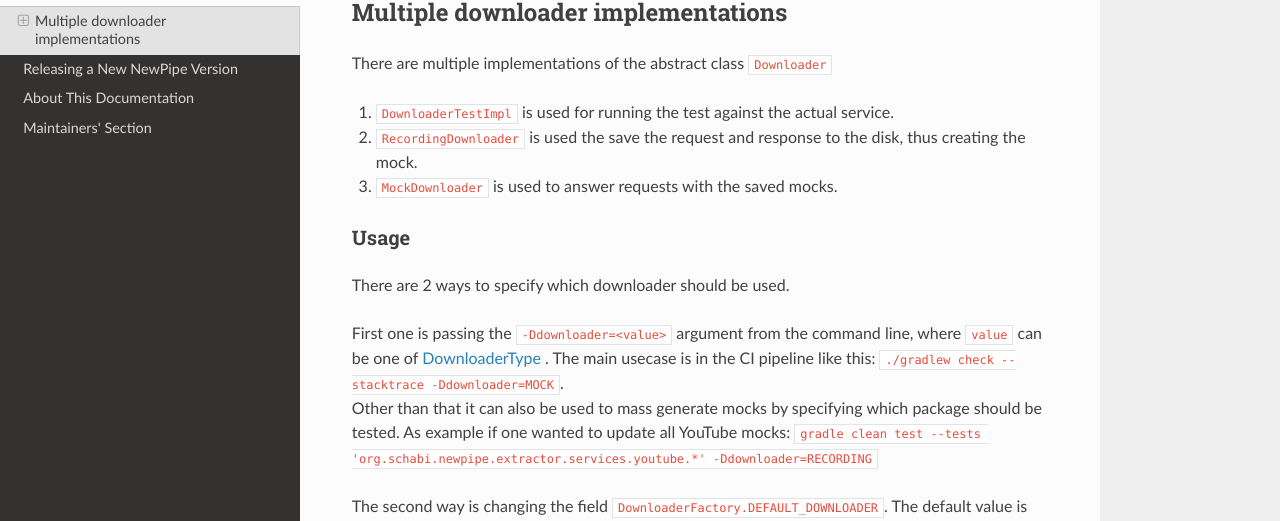
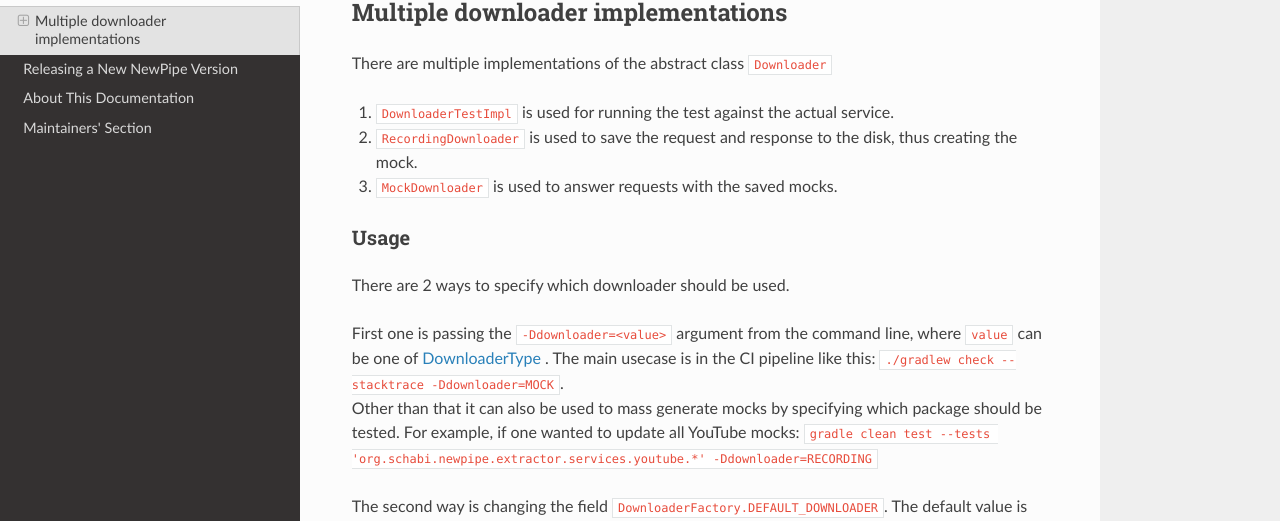
Before and after one commit to TeamNewPipe/documentation, an MkDocs documentation site: the page built from docs/05_Mock_tests.md, in a window 1280 px wide and 900 px high. Shown: the part 308-829 px from the top of the window. Built offline with MkDocs 1.6.1, drawn with Linux system fonts in a browser that asks for light colours; nearby versions of some CDN libraries; library files that are not in the unit come from our copies.

Commit message:
Apply suggestions from code review
Co-authored-by: opusforlife2 <53176348+opusforlife2@users.noreply.github.com>

```diff
--- a/docs/05_Mock_tests.md
+++ b/docs/05_Mock_tests.md
@@ -10,7 +10,7 @@ These can then be used in CI to reliably test changes made to the Extractor and
 There are multiple implementations of the abstract class `Downloader`
 
 1. `DownloaderTestImpl` is used for running the test against the actual service.
-2. `RecordingDownloader` is used the save the request and response to the disk, thus creating the mock.
+2. `RecordingDownloader` is used to save the request and response to the disk, thus creating the mock.
 3. `MockDownloader` is used to answer requests with the saved mocks.
 
 ### Usage
@@ -20,7 +20,7 @@ There are 2 ways to specify which downloader should be used.
 First one is passing the `-Ddownloader=<value>` argument from the command line, where `value` can be one of
 [DownloaderType](https://github.com/TeamNewPipe/NewPipeExtractor/blob/dev/extractor/src/test/java/org/schabi/newpipe/downloader/DownloaderType.java)
 . The main usecase is in the CI pipeline like this: `./gradlew check --stacktrace -Ddownloader=MOCK`.
-Other than that it can also be used to mass generate mocks by specifying which package should be tested. As example if
+Other than that it can also be used to mass generate mocks by specifying which package should be tested. For example, if
 one wanted to update all YouTube mocks:
 `gradle clean test --tests 'org.schabi.newpipe.extractor.services.youtube.*' -Ddownloader=RECORDING`
 
```
